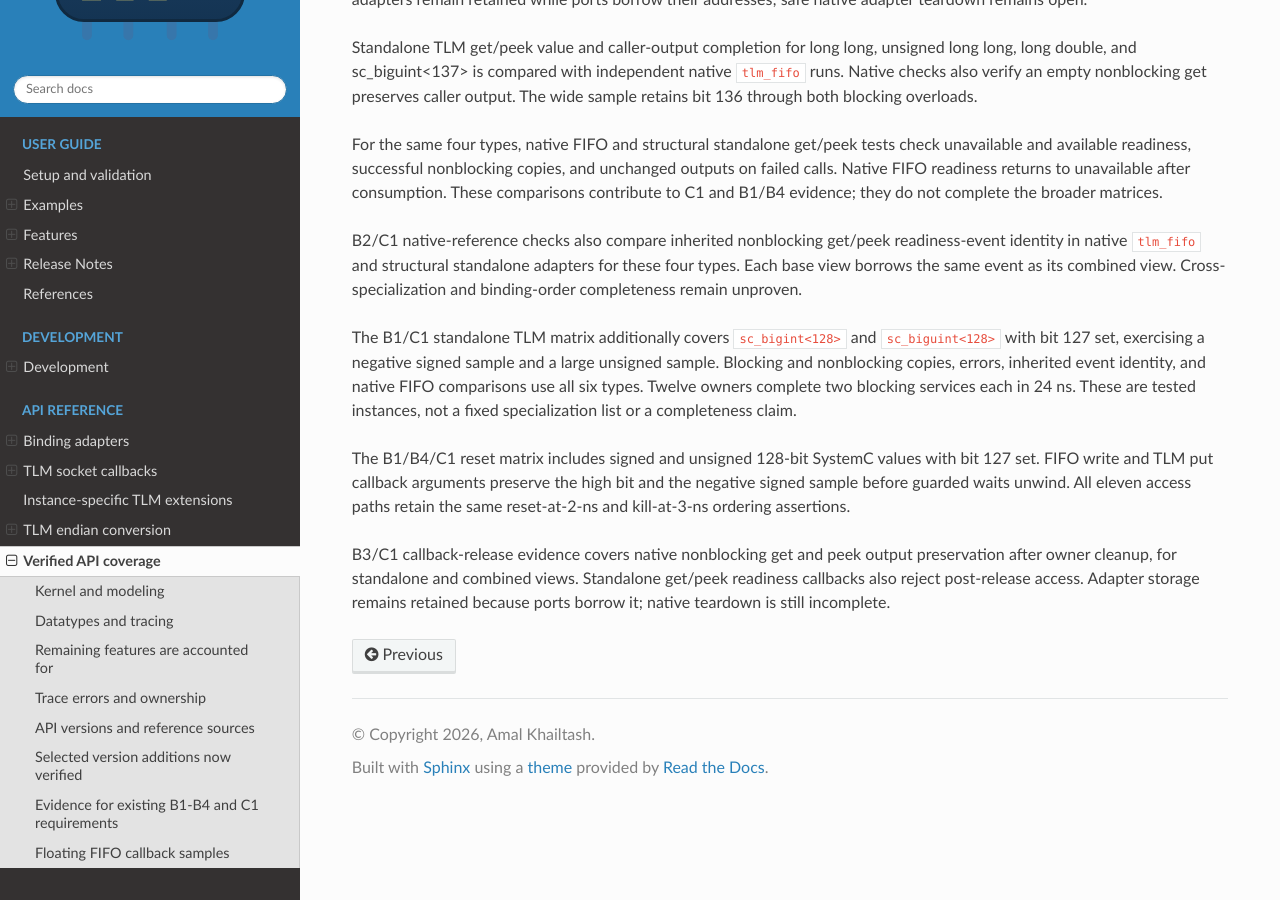
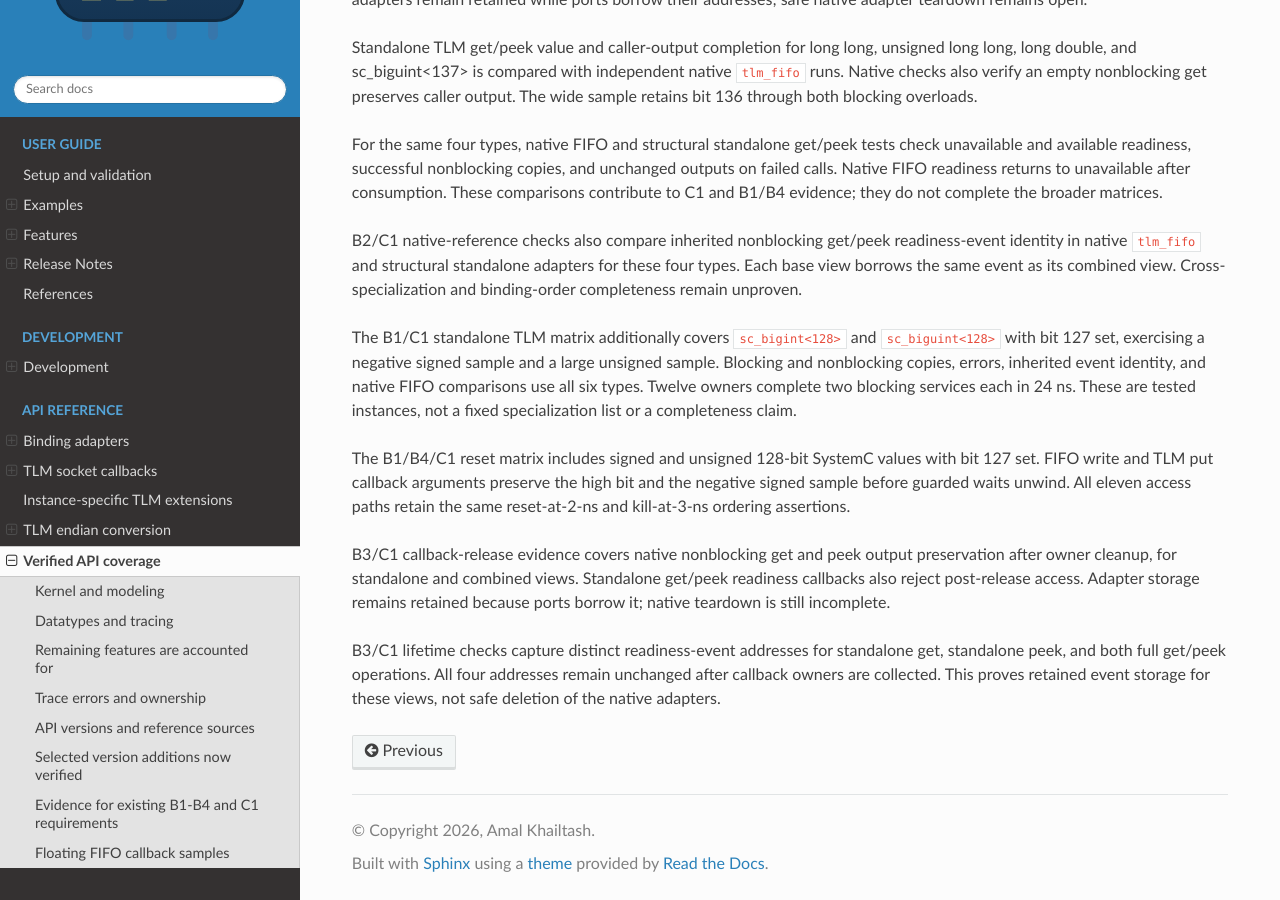
Before and after one commit to amal-khailtash/pysystemc, a Sphinx documentation site: the page built from docs/api/coverage.rst, in a window 1280 px wide and 900 px high, scrolled down 4014 px. Built offline with Sphinx 7.4.7 and the Read the Docs theme 3.1.0, drawn with Linux system fonts in a browser that asks for light colours.

Commit message:
test: retain TLM readiness events after owner cleanup

```diff
--- a/docs/api/coverage.rst
+++ b/docs/api/coverage.rst
@@ -275,3 +275,8 @@ B3/C1 callback-release evidence covers native nonblocking get and peek output
 preservation after owner cleanup, for standalone and combined views. Standalone
 get/peek readiness callbacks also reject post-release access. Adapter storage
 remains retained because ports borrow it; native teardown is still incomplete.
+
+B3/C1 lifetime checks capture distinct readiness-event addresses for standalone
+get, standalone peek, and both full get/peek operations. All four addresses
+remain unchanged after callback owners are collected. This proves retained
+event storage for these views, not safe deletion of the native adapters.
--- a/docs/intro/features.rst
+++ b/docs/intro/features.rst
@@ -134,7 +134,8 @@ sampled storage on rejection and recover for float/double/long double.
 ``release_interface_callbacks()`` releases structural owners and retained results
 after native stop; adapters remain alive and later callbacks reject access.
 Standalone get/peek readiness rejects post-release access, while failed native
-nonblocking get/peek calls preserve caller outputs. Native teardown remains open.
+nonblocking get/peek calls preserve caller outputs. Adapter-owned readiness events
+retain their native addresses after owner cleanup. Native teardown remains open.
 Guarded structural FIFO read/write and TLM get/put/peek callbacks preserve
 reset/kill cleanup ordering in timed native-process tests.
 Each path covers timed, event, OR/AND, timed-event/list, cycle and counted-cycle
```
Also changed, not shown: CHANGELOG.md (+1 -0 lines), 1 other file.
